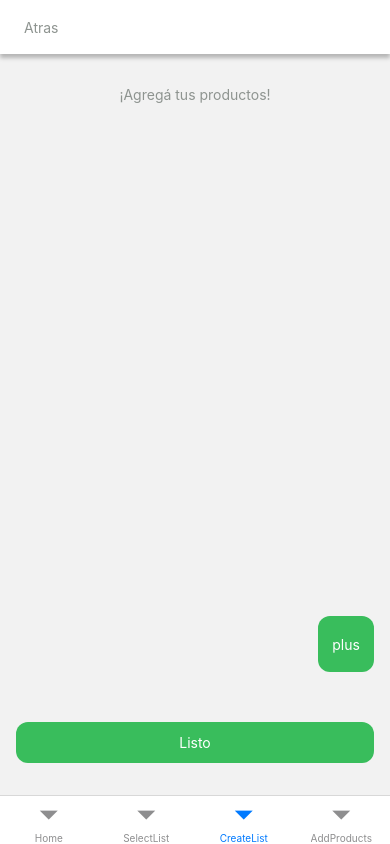
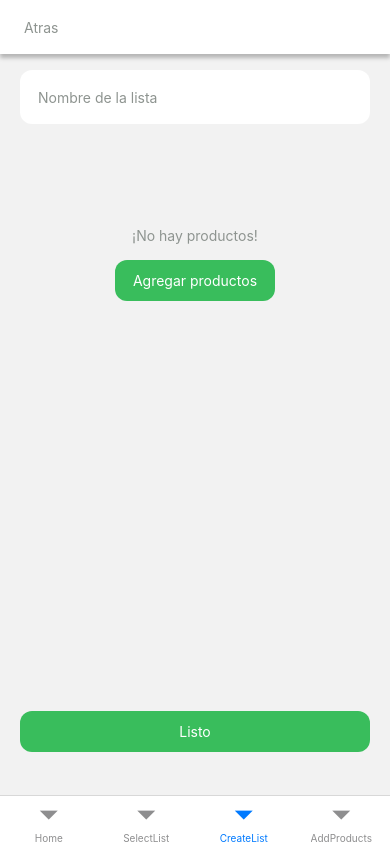
Before and after one commit to agusgarone/listApp, a React Native app: screen /CreateList in a window 390 px wide. Built offline with nearby package versions, Linux system fonts and the light colour scheme.

Commit message:
FIX: Screens Home & CreateList

```diff
--- a/src/components/FloatButton.tsx
+++ /dev/null
@@ -1,27 +0,0 @@
-import {StyleSheet, Text, View} from 'react-native';
-import theme from '../common/theme';
-
-const FloatButton = ({onPress}: {onPress: () => void}) => {
-  return (
-    <View style={style.view} onTouchEnd={() => onPress()}>
-      <Text style={style.text}>plus</Text>
-    </View>
-  );
-};
-
-const style = StyleSheet.create({
-  view: {
-    backgroundColor: theme.colors.primary,
-    width: 56,
-    height: 56,
-    display: 'flex',
-    alignItems: 'center',
-    justifyContent: 'center',
-    borderRadius: 12,
-  },
-  text: {
-    color: theme.colors.white,
-  },
-});
-
-export default FloatButton;
--- /dev/null
+++ b/src/screens/CreateList/Components/Content.tsx
@@ -0,0 +1,74 @@
+import {IProduct} from '../../../models/product';
+import React from 'react';
+import {FlatList, StyleSheet, Text, View} from 'react-native';
+import Button from '../../../components/Button';
+import theme from '../../../common/theme';
+import {createListController} from '../Controller/createListController';
+
+export const Content = ({
+  _renderProducts,
+}: {
+  _renderProducts: ({item}: {item: IProduct}) => React.JSX.Element;
+}) => {
+  const {goToAddProducts, products} = createListController();
+
+  return (
+    <>
+      <View style={Style.first}>
+        <FlatList
+          style={{paddingVertical: 5}}
+          data={products}
+          renderItem={_renderProducts}
+          ListEmptyComponent={() => (
+            <View style={Style.noProducts}>
+              <Text style={Style.text}>¡No hay productos!</Text>
+              <Button
+                children="Agregar productos"
+                isDisabled={false}
+                type="primary"
+                onPress={goToAddProducts}
+                key={'Button'}
+              />
+            </View>
+          )}
+          ListFooterComponent={() => {
+            if (products.length) {
+              return (
+                <View style={{marginTop: 4}}>
+                  <Button
+                    children="Agregar producto"
+                    isDisabled={false}
+                    type="primary"
+                    onPress={goToAddProducts}
+                    key={'Button'}
+                  />
+                </View>
+              );
+            } else {
+              return null;
+            }
+          }}
+        />
+      </View>
+    </>
+  );
+};
+
+const Style = StyleSheet.create({
+  first: {
+    flex: 7,
+    width: '100%',
+    display: 'flex',
+  },
+  noProducts: {
+    marginTop: 10,
+    minHeight: 250,
+    display: 'flex',
+    justifyContent: 'center',
+    alignItems: 'center',
+    gap: 16,
+  },
+  text: {
+    color: theme.colors.grey,
+  },
+});
--- a/src/screens/CreateList/Components/Form.tsx
+++ b/src/screens/CreateList/Components/Form.tsx
@@ -1,64 +1,31 @@
-import React, {useContext} from 'react';
-import {View, StyleSheet, Keyboard, Alert} from 'react-native';
-import {Formik, FormikState} from 'formik';
-import {FORM_STATUS} from '../../../common/utils/formStatus';
+import React from 'react';
+import {View, StyleSheet} from 'react-native';
+import {Formik} from 'formik';
 import {FormikInputValue} from '../../../components/FormikInput';
 import Button from '../../../components/Button';
-import moment from 'moment';
-import {IList} from '../../../models/list';
-import {CreateList} from '../../../services/List';
-import {GlobalStateService} from '../../../services/globalStates';
-import {IProduct} from '../../../models/product';
-import {NavigationContext} from '@react-navigation/native';
+import {createListController} from '../Controller/createListController';
 
 const initialValues = {
   name: '',
 };
 
 const CreateListForm = ({children}: {children: JSX.Element}) => {
-  const products: IProduct[] = GlobalStateService.getProductsSelected();
-  const navigation = useContext(NavigationContext);
-
-  const handleFormikSubmit = async (
-    values: {name: string},
-    actions: {
-      setStatus: (arg0: string) => void;
-      setSubmitting: (arg0: boolean) => void;
-      resetForm: (nextState?: Partial<FormikState<any>>) => void;
-    },
-  ) => {
-    actions.setStatus(FORM_STATUS.idle);
-    if (values.name) {
-      const newList: IList = {
-        fechaAlta: moment().format('DD-MM-YYYY'),
-        name: values.name,
-        products,
-        id: Math.floor(Math.random() * 900000) + 100000,
-      };
-      CreateList(newList);
-      Keyboard.dismiss();
-      GlobalStateService.setProductsSelected([]);
-      actions.resetForm();
-      navigation?.navigate('Home');
-    } else {
-      Alert.alert('Agregá un nombre a la lista, por favor!');
-    }
-  };
+  const {handleFormikSubmit} = createListController();
   return (
     <Formik initialValues={initialValues} onSubmit={handleFormikSubmit}>
       {({handleSubmit}) => {
         return (
           <View style={styles.form}>
-            {/* <FormikInputValue
+            <View style={{marginTop: 16}}>
+              <FormikInputValue
                 name="name"
                 placeholder={'Nombre de la lista'}
-              iconStyles={'red'}
-              styles={{
-                width: '100%',
-                marginBottom: 16,
-              }}
-            /> */}
+                onChange={() => null}
+              />
+            </View>
+            <View style={styles.containerResult}>
               {children}
+              <View style={styles.containerButton}>
                 <Button
                   children="Listo"
                   isDisabled={false}
@@ -66,6 +33,8 @@ const CreateListForm = ({children}: {children: JSX.Element}) => {
                   onPress={handleSubmit}
                   key={'Button'}
                 />
+              </View>
+            </View>
           </View>
         );
       }}
@@ -75,7 +44,19 @@ const CreateListForm = ({children}: {children: JSX.Element}) => {
 
 const styles = StyleSheet.create({
   form: {
+    height: '100%',
     flex: 1,
+    display: 'flex',
+  },
+  containerResult: {
+    flex: 6,
+    width: '100%',
+    display: 'flex',
+  },
+  containerButton: {
+    flex: 1,
+    width: '100%',
+    display: 'flex',
   },
 });
 
--- a/src/screens/CreateList/Components/RenderProducts.tsx
+++ b/src/screens/CreateList/Components/RenderProducts.tsx
@@ -20,15 +20,17 @@ const RenderProduct = ({
 
 const style = StyleSheet.create({
   view: {
-    borderWidth: 1,
-    borderColor: theme.colors.grey,
-    marginVertical: 2,
+    backgroundColor: theme.colors.white,
+    marginHorizontal: 3,
+    marginTop: 2,
+    marginBottom: 5,
     borderRadius: 12,
     paddingVertical: 16,
     paddingHorizontal: 16,
     display: 'flex',
     flexDirection: 'row',
     justifyContent: 'space-between',
+    elevation: 2,
   },
   text: {
     color: theme.colors.grey,
--- /dev/null
+++ b/src/screens/CreateList/Controller/createListController.ts
@@ -0,0 +1,52 @@
+import {useContext} from 'react';
+import {IProduct} from '../../../models/product';
+import {GlobalStateService} from '../../../services/globalStates';
+import {NavigationContext} from '@react-navigation/native';
+import {FormikState} from 'formik';
+import {FORM_STATUS} from '../../../common/utils/formStatus';
+import moment from 'moment';
+import {IList} from '../../../models/list';
+import {CreateList} from '../../../services/List';
+import {Alert, Keyboard} from 'react-native';
+
+export const createListController = () => {
+  const navigation = useContext(NavigationContext);
+  const products: IProduct[] = GlobalStateService.getProductsSelected();
+
+  const handleFormikSubmit = async (
+    values: {name: string},
+    actions: {
+      setStatus: (arg0: string) => void;
+      setSubmitting: (arg0: boolean) => void;
+      resetForm: (nextState?: Partial<FormikState<any>>) => void;
+    },
+  ) => {
+    actions.setStatus(FORM_STATUS.idle);
+    if (values.name) {
+      const newList: IList = {
+        fechaAlta: moment().format('DD-MM-YYYY'),
+        name: values.name,
+        products,
+        id: Math.floor(Math.random() * 900000) + 100000,
+      };
+      CreateList(newList);
+      Keyboard.dismiss();
+      GlobalStateService.setProductsSelected([]);
+      actions.resetForm();
+      navigation?.navigate('Home');
+    } else {
+      Alert.alert('Agregá un nombre a la lista, por favor!');
+    }
+  };
+
+  const goBack = () => navigation?.goBack();
+
+  const goToAddProducts = () => navigation?.navigate('AddProducts');
+
+  return {
+    products,
+    handleFormikSubmit,
+    goBack,
+    goToAddProducts,
+  };
+};
--- a/src/screens/CreateList/index.tsx
+++ b/src/screens/CreateList/index.tsx
@@ -1,38 +1,32 @@
-import React, {useCallback} from 'react';
+import React from 'react';
 import {
   View,
   Text,
   StyleSheet,
   TouchableOpacity,
-  FlatList,
   SafeAreaView,
 } from 'react-native';
 import theme from '../../common/theme';
 
 import Header from '../../components/Header';
-import {NavigationContext} from '@react-navigation/native';
 import {IProduct} from '../../models/product';
 import CreateListForm from '../../screens/CreateList/Components/Form';
-import {GlobalStateService} from '../../services/globalStates';
 import RenderProduct from '../../screens/CreateList/Components/RenderProducts';
-import FloatButton from '../../components/FloatButton';
+import {Content} from './Components/Content';
+import {createListController} from './Controller/createListController';
 
 const CreateList = () => {
-  const navigation = React.useContext(NavigationContext);
-  const products: IProduct[] = GlobalStateService.getProductsSelected();
+  const {goBack} = createListController();
   const _renderProducts = ({item}: {item: IProduct}) => {
     return <RenderProduct item={item} onPress={() => null} />;
   };
-  const onPress = useCallback(() => {
-    navigation?.navigate('AddProducts');
-  }, []);
 
   return (
-    <SafeAreaView style={Style.createList}>
+    <SafeAreaView style={Style.screen}>
       <Header
         center={<></>}
         left={
-          <TouchableOpacity onPress={() => navigation?.goBack()}>
+          <TouchableOpacity onPress={goBack}>
             <Text style={Style.text}>Atras</Text>
           </TouchableOpacity>
         }
@@ -41,46 +35,10 @@ const CreateList = () => {
       />
       <View style={Style.content}>
         <CreateListForm
-          children={
-            <Content
-              products={products}
-              _renderProducts={_renderProducts}
-              onPress={onPress}
-            />
-          }
+          children={<Content _renderProducts={_renderProducts} />}
         />
       </View>
     </SafeAreaView>
-  );
-};
-
-const Content = ({
-  products,
-  _renderProducts,
-  onPress,
-}: {
-  products: IProduct[];
-  _renderProducts: ({item}: {item: IProduct}) => React.JSX.Element;
-  onPress: () => void;
-}) => {
-  return (
-    <>
-      <View style={Style.first}>
-        <FlatList
-          style={{flex: 1}}
-          data={products}
-          renderItem={_renderProducts}
-          ListEmptyComponent={() => (
-            <View style={Style.noProducts}>
-              <Text style={Style.text}>¡Agregá tus productos!</Text>
-            </View>
-          )}
-        />
-      </View>
-      <View style={Style.second}>
-        <FloatButton onPress={onPress} />
-      </View>
-    </>
   );
 };
 
@@ -88,39 +46,10 @@ const Style = StyleSheet.create({
   screen: {
     flex: 1,
   },
-  bottomSheetBackground: {
-    backgroundColor: theme.colors.white,
-    borderTopLeftRadius: 20,
-    borderTopRightRadius: 20,
-  },
-  sheetContent: {
-    flex: 1,
-  },
-  createList: {
-    flex: 1,
-    zIndex: 1,
-    justifyContent: 'flex-start',
-  },
   content: {
-    paddingHorizontal: 16,
-    paddingVertical: 32,
+    paddingHorizontal: 20,
     display: 'flex',
     flex: 1,
-    justifyContent: 'space-between',
-  },
-  first: {
-    flex: 5,
-  },
-  noProducts: {
-    flex: 1,
-    alignItems: 'center',
-    justifyContent: 'center',
-  },
-  second: {
-    flex: 1,
-    display: 'flex',
-    alignItems: 'flex-end',
-    justifyContent: 'flex-start',
   },
   text: {
     color: theme.colors.grey,
--- a/src/screens/Home/Components/RenderList.tsx
+++ b/src/screens/Home/Components/RenderList.tsx
@@ -1,14 +1,12 @@
 import React from 'react';
 import {StyleSheet, Text, TouchableOpacity} from 'react-native';
-import {NavigationContext} from '@react-navigation/native';
 import {IList} from '../../../models/list';
 import theme from '../../../common/theme';
 
 const RenderList = ({item}: {item: IList}) => {
-  const navigation = React.useContext(NavigationContext);
-
   const onPress = () => {
-    navigation?.navigate('SelectList', {item: item});
+    // navigation?.navigate('SelectList', {item: item});
+    // * Aca deberia de ir a la nueva pantalla donde podes ver el detalle de la lista e ir tachando lo que ya tenes
   };
 
   return (
@@ -27,6 +25,7 @@ const RenderList = ({item}: {item: IList}) => {
 const style = StyleSheet.create({
   view: {
     backgroundColor: theme.colors.white,
+    marginHorizontal: 3,
     marginVertical: 5,
     borderRadius: 20,
     paddingVertical: 16,
@@ -34,6 +33,7 @@ const style = StyleSheet.create({
     display: 'flex',
     flexDirection: 'column',
     justifyContent: 'space-between',
+    elevation: 3,
   },
   name: {
     fontSize: theme.fontSize.xxxl,
--- /dev/null
+++ b/src/screens/Home/Controller/homeController.ts
@@ -0,0 +1,19 @@
+import {useContext, useState} from 'react';
+import {NavigationContext} from '@react-navigation/native';
+import {IList} from '../../../models/list';
+import {StorageService} from '../../../storage/asyncStorage';
+
+export const homeController = () => {
+  const [list, setList] = useState<IList[]>([]);
+  const navigation = useContext(NavigationContext);
+
+  navigation?.addListener('focus', () => {
+    StorageService.getItem('lists').then(res => {
+      setList(res);
+    });
+  });
+
+  return {
+    list,
+  };
+};
--- a/src/screens/Home/index.tsx
+++ b/src/screens/Home/index.tsx
@@ -1,22 +1,14 @@
-import React, {useState} from 'react';
+import React from 'react';
 import {SafeAreaView, StyleSheet, Text, View} from 'react-native';
 import Header from '../../components/Header';
 import List from '../../components/List';
 import RenderList from './Components/RenderList';
 import {IList} from '../../models/list';
-import {NavigationContext} from '@react-navigation/native';
-import {StorageService} from '../../storage/asyncStorage';
 import theme from '../../common/theme';
+import {homeController} from './Controller/homeController';
 
 const Home = () => {
-  const [list, setList] = useState<IList[]>([]);
-  const navigation = React.useContext(NavigationContext);
-
-  navigation?.addListener('focus', () => {
-    StorageService.getItem('lists').then(res => {
-      setList(res);
-    });
-  });
+  const {list} = homeController();
 
   const _renderList = ({item}: {item: IList}) => {
     return <RenderList item={item} />;
```
Lines whose indentation alone changed are shown as unchanged.
